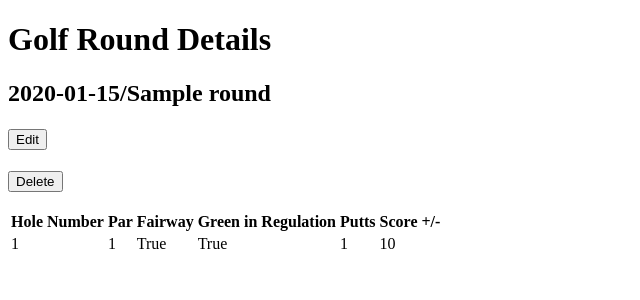
After one commit to TysonTran23/Capstone-Project-One, a Flask app: page /golf_round/1 in a window 1280 px wide. The commit adds this page. Shown: the top 300 px of the page, without its empty margins (0-640 px from the left). Run offline with Flask 2, Linux system fonts and the light colour scheme; tables that the repository leaves empty hold one stand-in row (values such as "Sample post").

Commit message:
Can edit and delete golf rounds now

```diff
--- a/app.py
+++ b/app.py
@@ -172,14 +172,66 @@ def add_golf_round():
 
         return redirect("/")
 
-    return render_template("golf_round/golf_round_add.html", form=form)
+    return render_template("golf_round/add.html", form=form)
 
 
 @app.route("/golf_round/history")
 def previous_rounds():
+    """Show all previous rounds recorded"""
     golf_rounds = GolfRound.query.filter_by(user_id=g.user.id).all()
 
-    #
+    # Calculates Over/Under Par
     for golf_round in golf_rounds:
         golf_round.difference = golf_round.total_score - golf_round.par
+
     return render_template("golf_round/history.html", golf_rounds=golf_rounds)
+
+
+@app.route("/golf_round/<int:golf_round_id>")
+def golf_round_details(golf_round_id):
+    """Show detail on specific round"""
+    golf_round = GolfRound.query.get_or_404(golf_round_id)
+
+    return render_template("golf_round/details.html", golf_round=golf_round)
+
+
+@app.route("/golf_round/<int:golf_round_id>/edit", methods=["GET", "POST"])
+def golf_round_edit(golf_round_id):
+    """Edit scores"""
+    golf_round = GolfRound.query.get_or_404(golf_round_id)
+
+    form = AddGolfRoundForm(obj=golf_round)
+
+    if form.validate_on_submit():
+        # EDIT Golf Round Information
+        golf_round.date_played = form.date_played.data
+        golf_round.course_name = form.course_name.data
+        golf_round.hole_count = int(form.hole_count.data)
+
+        # EDIT Individual Holes
+        for idx in range(golf_round.hole_count):
+            hole = golf_round.hole_scores[idx]
+            hole.hole_number = idx + 1
+            hole.par = int(form.hole_scores[idx].par.data)
+            hole.fairway_hit = form.hole_scores[idx].fairway_hit.data
+            hole.green_in_regulation = form.hole_scores[idx].green_in_regulation.data
+            hole.putts = form.hole_scores[idx].putts.data
+            hole.score = form.hole_scores[idx].score.data
+
+        db.session.commit()
+
+        return redirect(f"/golf_round/{golf_round_id}")
+
+    return render_template("golf_round/edit.html", form=form)
+
+@app.route("/golf_round/<int:golf_round_id>/delete", methods=["POST"])
+def delete_golf_round(golf_round_id):
+
+    golf_round = GolfRound.query.get_or_404(golf_round_id)
+
+    HoleScore.query.filter_by(golf_round_id=golf_round_id).delete()
+
+    db.session.delete(golf_round)
+    db.session.commit()
+
+    return redirect("/golf_round/history")
--- a/templates/base.html
+++ b/templates/base.html
@@ -15,6 +15,7 @@
       <a href="/login">Log In</a>
       <a href="/signup">Sign Up</a>
       {% else %}
+      <a href="/">Home Page</a>
       <a href="/logout">Logout</a>
       {% endif %}
     </nav>
--- /dev/null
+++ b/templates/golf_round/details.html
@@ -0,0 +1,46 @@
+<!DOCTYPE html>
+<html lang="en">
+  <head>
+    <meta charset="UTF-8" />
+    <meta name="viewport" content="width=device-width, initial-scale=1.0" />
+    <title>Document</title>
+  </head>
+  <body>
+    <h1>Golf Round Details</h1>
+    <h2>{{golf_round.date_played}}/{{golf_round.course_name}}</h2>
+    <h3>
+      <a href="/golf_round/{{golf_round.id}}/edit"><button>Edit</button></a>
+    </h3>
+    <h3>
+      <form action="/golf_round/{{golf_round.id}}/delete" method="POST">
+        <button>Delete</button>
+      </form>
+    </h3>
+    <table>
+      <thead>
+        <tr>
+          <th>Hole Number</th>
+          <th>Par</th>
+          <th>Fairway</th>
+          <th>Green in Regulation</th>
+          <th>Putts</th>
+          <th>Score</th>
+          <th>+/-</th>
+        </tr>
+      </thead>
+      <tbody>
+        {% for item in golf_round.hole_scores %}
+        <tr>
+          <td>{{item.hole_number}}</td>
+          <td>{{item.par}}</td>
+          <td>{{item.fairway_hit}}</td>
+          <td>{{item.green_in_regulation}}</td>
+          <td>{{item.putts}}</td>
+          <td>{{item.score}}</td>
+          <td></td>
+        </tr>
+        {% endfor %}
+      </tbody>
+    </table>
+  </body>
+</html>
--- /dev/null
+++ b/templates/golf_round/edit.html
@@ -0,0 +1,2 @@
+{% extends 'forms.html'%}
+{% block title %}Add Your Round{% endblock %}
--- a/templates/golf_round/history.html
+++ b/templates/golf_round/history.html
@@ -13,8 +13,8 @@
   <tbody>
     {% for golf_round in golf_rounds %}
     <tr>
-      <td>{{golf_round.date_played}}</td>
-      <td>{{golf_round.course_name}}</td>
+      <td><a href="/golf_round/{{golf_round.id}}">{{golf_round.date_played}}</a></td>
+      <td><a href="/golf_round/{{golf_round.id}}">{{golf_round.course_name}}</a></td>
       <td>{{golf_round.par}}</td>
       <td>{{golf_round.total_score}}</td>
       <td>{{golf_round.difference}}</td>
```
Also changed, not shown: templates/golf_round/add.html (renamed from templates/golf_round/golf_round_add.html).
